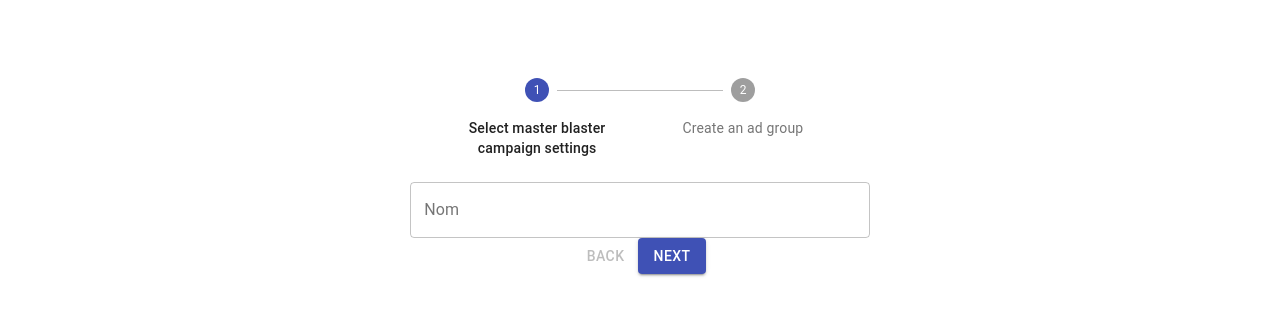
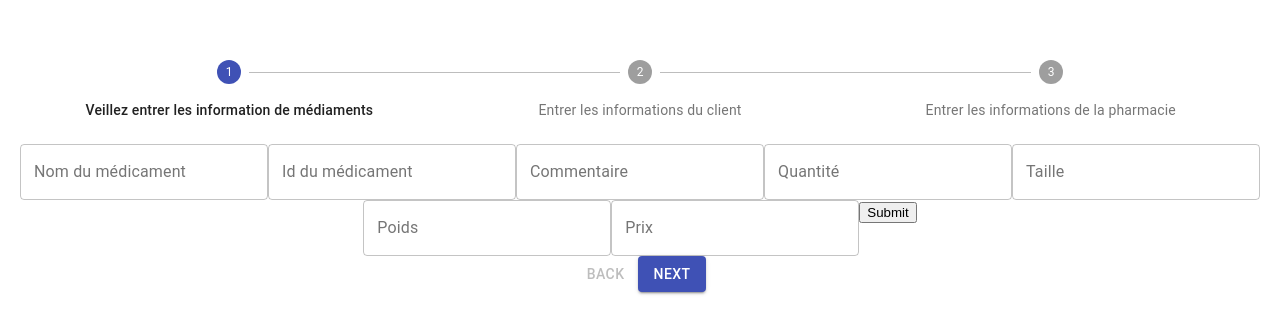
Before and after one commit to antoine-vl/wcs-takecare, a React (Create React App) app in the folder front-end/: page /FormulaireCommande in a window 1280 px wide. Shown: the part 236-570 px from the top of the page. Built offline with nearby package versions, Linux system fonts and the light colour scheme.

Commit message:
implantation de formulaire de commande

```diff
--- a/front-end/src/components/PharmacistSide/CommandPages/FormulaireCommande.js
+++ b/front-end/src/components/PharmacistSide/CommandPages/FormulaireCommande.js
@@ -1,302 +1,132 @@
-// import React, { Component } from 'react';
-// import axios from 'axios';
-// import PermanentDrawerLeft from '../PermanentDrawerLeft';
-
-
-// export class FormulaireCommande extends Component {
-//     constructor(props) {
-//         super(props)
-
-//         this.state = {
-//             name: '',
-//             surname: '',
-//             email: '',
-//             gsm: '',
-//             rue : '',
-//             numero: '',
-//             codePostal: '',
-//             ville: '',
-//             nameMedicament: '',
-//             idMedicament: '',
-//             commentaireClient: '',
-//             quantite: '',
-//             taille : '',
-//             poids: '',
-//             prix: '',
-//             namePharmacie: '',
-//             ruePharmacie: '',
-//             numeroPharmacie: '',
-//             codePostalPharmacie: '',
-//             villePharmacie: '',
-//             gsmPharmacie: '',
-//             }
-
-//     }
-
-
-//     updateForm = (event) => {
-//         this.setState(
-//             {[event.target.name] : event.target.value}
-//         )
-//     }
-
-//     handleSubmit = (event) => {
-//         event.preventDefault()
-//         axios.post('/commandes/user',this.state)
-//           .then(function (response) {
-//             console.log(`The response is : ${response}`);
-//           })
-//           .catch(function (error) {
-//             console.log(`this is a error : ${error}`);
-//           });
-//           console.log(this.state)
-//     }
-
-
-//     render(){
-//         // const {commandes} = this.state
-//         return(
-//             <>
-//             < PermanentDrawerLeft />
-//             <div className="headerForm">
-//                 <form onSubmit={this.handleSubmit}>
-//                     <fieldset className="formInfoClient">
-//                         <legend>Information client</legend>
-//                         <div><label>Nom
-//                         <input
-//                         type=""
-//                         onChange={this.updateForm}
-//                         name="name"
-//                         value={this.state.name}
-//                         ></input></label></div>
-
-//                         <div><label>Prénom
-//                         <input
-//                         type=""
-//                         onChange={this.updateForm}
-//                         name="surname"
-//                         value={this.state.surname}
-//                         ></input></label></div>
-
-//                         <div><label>Mail
-//                         <input
-//                         type=""
-//                         onChange={this.updateForm}
-//                         name="email"
-//                         value={this.state.email}
-//                         ></input></label></div>
-
-//                         <div><label>GSM
-//                         <input
-//                         type=""
-//                         onChange={this.updateForm}
-//                         name="gsm"
-//                         value={this.state.gsm}
-//                         ></input></label></div>
-
-//                         <div><label>Rue
-//                         <input
-//                         type=""
-//                         onChange={this.updateForm}
-//                         name="rue"
-//                         value={this.state.rue}
-//                         ></input></label></div>
-
-//                         <div><label>Numéros
-//                         <input
-//                         type=""
-//                         onChange={this.updateForm}
-//                         name="numero"
-//                         value={this.state.numero}
-//                         ></input></label></div>
-
-//                         <div><label>Code postal
-//                         <input
-//                         type=""
-//                         onChange={this.updateForm}
-//                         name="codePostal"
-//                         value={this.state.codePostal}
-//                         ></input></label></div>
-
-//                         <div><label>Ville
-//                         <input
-//                         type=""
-//                         onChange={this.updateForm}
-//                         name="ville"
-//                         value={this.state.ville}
-//                         ></input></label></div>
-//                     </fieldset>
-//                     <fieldset className="formMedicament">
-//                         <legend>Médicament</legend>
-//                         <div><label>Nom du mécidament
-//                         <input
-//                         type=""
-//                         onChange={this.updateForm}
-//                         name="nameMedicament"
-//                         value={this.state.nameMedicament}
-//                         ></input></label></div>
-
-//                         <div><label>Id du médicament
-//                         <input
-//                         type=""
-//                         onChange={this.updateForm}
-//                         name="idMedicament"
-//                         value={this.state.idMedicament}
-//                         ></input></label></div>
-
-//                         <div><label>Commentaire au client
-//                         <input
-//                         type=""
-//                         onChange={this.updateForm}
-//                         name="commentaireClient"
-//                         value={this.state.commentaireClient}
-//                         ></input></label></div>
-
-//                         <div><label>Quantité
-//                         <input
-//                         type=""
-//                         onChange={this.updateForm}
-//                         name="quantite"
-//                         value={this.state.quantite}
-//                         ></input></label></div>
-
-//                         <div><label>Taille
-//                         <input
-//                         type=""
-//                         onChange={this.updateForm}
-//                         name="taille"
-//                         value={this.state.taille}
-//                         ></input></label></div>
-
-//                         <div><label>Poids
-//                         <input
-//                         type=""
-//                         onChange={this.updateForm}
-//                         name="poids"
-//                         value={this.state.poids}
-//                         ></input></label></div>
-
-//                         <div><label>Prix
-//                         <input
-//                         type=""
-//                         onChange={this.updateForm}
-//                         name="prix"
-//                         value={this.state.prix}
-//                         ></input></label></div>
-//                     </fieldset>
-//                     <fieldset className="formInfoPharmacien">
-//                         <legend>Information pharmacie</legend>
-//                         <div><label>Nom de la pharmacie
-//                         <input
-//                         type=""
-//                         onChange={this.updateForm}
-//                         name="namePharmacie"
-//                         value={this.state.namePharmacie}
-//                         ></input></label></div>
-
-//                         <div><label>Rue de la pharmacie
-//                         <input
-//                         type=""
-//                         onChange={this.updateForm}
-//                         name="ruePharmacie"
-//                         value={this.state.ruePharmacie}
-//                         ></input></label></div>
-
-//                         <div><label>Numéro de la pharmacie
-//                         <input
-//                         type=""
-//                         onChange={this.updateForm}
-//                         name="numeroPharmacie"
-//                         value={this.state.numberPharmacie}
-//                         ></input></label></div>
-
-//                         <div><label>Code postal de la pharmacie
-//                         <input
-//                         type=""
-//                         onChange={this.updateForm}
-//                         name="codePostalPharmacie"
-//                         value={this.state.codePostalPharmacie}
-//                         ></input></label></div>
-
-//                         <div><label>Ville de la pharmacie
-//                         <input
-//                         type=""
-//                         onChange={this.updateForm}
-//                         name="villePharmacie"
-//                         value={this.state.villePharmacie}
-//                         ></input></label></div>
-
-//                         <div><label>GSM de la pharmacie
-//                         <input
-//                         type=""
-//                         onChange={this.updateForm}
-//                         name="gsmPharmacie"
-//                         value={this.gsmPharmacie}
-//                         ></input></label></div>
-
-//                     </fieldset>
-
-//                         <button>Submit</button>
-//                 </form>
-//             </div>
-//             </>
-
-//         )}
-// }
-
-// export default FormulaireCommande;
-
-
-import React from 'react';
+import React, { Component } from 'react'
 import Stepper from '@material-ui/core/Stepper';
 import Step from '@material-ui/core/Step';
 import StepLabel from '@material-ui/core/StepLabel';
 import Button from '@material-ui/core/Button';
 import Typography from '@material-ui/core/Typography';
 import TextField from '@material-ui/core/TextField';
-import { makeStyles } from '@material-ui/core/styles';
-import Dashboard from '../Dashboard';
+import Checkbox from '@material-ui/core/Checkbox';
 
 
-function getSteps() {
-  return ['Select master blaster campaign settings', 'Create an ad group',];
+class HorizontalLabelPositionBelowStepper extends Component {
+  constructor(props) {
+    super(props);
+    this.state = {
+      activePage: {
+        activeStep : 0,
+      },
+      commande:{
+        medicament: {
+          nameMedicament: '',
+          idMedicament: '',
+          commentaireClient: '',
+          quantite: '',
+          taille : '',
+          poids: '',
+          prix: '',
+          prescription: false,
+        },
+        lastName: '',
+        firstName: '',
+        email: '',
+        gsm: '',
+        rue : '',
+        numero: '',
+        codePostal: '',
+        ville: '',
+        namePharmacie: '',
+        ruePharmacie: '',
+        numeroPharmacie: '',
+        codePostalPharmacie: '',
+        villePharmacie: '',
+        gsmPharmacie: '',
+      }
+    }
   }
 
-function getStepContent(stepIndex) {
+  render() {
+
+// const handleChangeCheckbox = () => {
+//   this.state.commande.medicament.prescription === false ?
+//   this.setState({commande:{ medicament:{prescription: true}}})
+//   :
+//   this.setState({commande:{ medicament:{prescription: false}}})
+// };
+
+const updateForm = (event) => {
+  event.preventDefault();
+  this.setState({commande: {medicament:{ [event.target.id]: event.target.value}}})
+  console.log(event.target)
+};
+
+const updateFormContact = (event) => {
+  event.preventDefault();
+  this.setState({commande: { [event.target.id]: event.target.value}})
+  console.log(event.target)
+};
+
+    function getStepContent(stepIndex, state) {
       switch (stepIndex) {
         case 0:
-      return <div><form className="formClient" noValidate autoComplete="on">
-                <TextField id="lastName-basic" label="Nom" variant="outlined" />
+          return <div><form className="formulaireMedicamant" noValidate autoComplete="on">
+                  <TextField value={state.commande.medicament.nameMedicament} onChange={updateForm} id="nameMedicament" label="Nom du médicament" variant="outlined" />
+                  <TextField value={state.commande.medicament.idMedicament} onChange={updateForm} id="idMedicament" label="Id du médicament" variant="outlined" />
+                  <TextField value={state.commande.medicament.commentaireClient} onChange={updateForm} id="commentaireClient" label="Commentaire" variant="outlined" />
+                  <TextField value={state.commande.medicament.quantite} onChange={updateForm} id="quantite" label="Quantité" variant="outlined" />
+                  <TextField value={state.commande.medicament.taille} onChange={updateForm} id="taille" label="Taille" variant="outlined" />
+                  <TextField value={state.commande.medicament.poids} onChange={updateForm} id="poids" label="Poids" variant="outlined" />
+                  <TextField value={state.commande.medicament.prix} onChange={updateForm} id="prix" label="Prix" variant="outlined" />
+                  {/* <Checkbox onChange={handleChangeCheckbox} value="secondary" color="primary" /> */}
+                  <button>Submit</button>
+                </form>
 
+                </div>;
+        case 1:
+          return <div><form className="formulaireClient" noValidate autoComplete="on">
+                  <TextField value={state.commande.lastName} onChange={updateFormContact} id="lastName" label="Nom" variant="outlined" />
+                  <TextField value={state.commande.firstName} onChange={updateFormContact} id="firstName" label="Prénom" variant="outlined" />
+                  <TextField value={state.commande.email} onChange={updateFormContact} id="email" label="E-mail" variant="outlined" />
+                  <TextField value={state.commande.gsm} onChange={updateFormContact} id="gsm" label="Numéro de téléphone" variant="outlined" />
+                  <TextField value={state.commande.rue} onChange={updateFormContact} id="rue" label="Rue" variant="outlined" />
+                  <TextField value={state.commande.numero} onChange={updateFormContact} id="numero" label="Numéro" variant="outlined" />
+                  <TextField value={state.commande.codePostal} onChange={updateFormContact} id="codePostal" label="Code postal" variant="outlined" />
+                  <TextField value={state.commande.ville} onChange={updateFormContact} id="ville" label="Ville" variant="outlined" />
                 </form></div>;
-    case 1:
-      return <TextField id="lastName-basic" label="Prénom" variant="outlined" />;
+        case 2:
+          return <div><form className="formulairePharmacie" noValidate autoComplete="on">
+                  <TextField value={state.commande.namePharmacie} onChange={updateFormContact} id="namePharmacie" label="Nom" variant="outlined" />
+                  <TextField value={state.commande.gsmPharmacie} onChange={updateFormContact} id="gsmPharmacie" label="Rue" variant="outlined" />
+                  <TextField value={state.commande.ruePharmacie} onChange={updateFormContact} id="ruePharmacie" label="Prénom" variant="outlined" />
+                  <TextField value={state.commande.numeroPharmacie} onChange={updateFormContact} id="numeroPharmacie" label="E-mail" variant="outlined" />
+                  <TextField value={state.commande.codePostalPharmacie} onChange={updateFormContact} id="codePostalPharmacie" label="Numéro de téléphone" variant="outlined" />
+                </form></div>;
           return 'Unknown stepIndex';
       }
     }
 
-export default function HorizontalLabelPositionBelowStepper() {
-
-  const [activeStep, setActiveStep] = React.useState(0);
   const steps = getSteps();
 
+  function getSteps() {
+    return ['Veillez entrer les information de médiaments', 'Entrer les informations du client', 'Entrer les informations de la pharmacie'];
+  }
+
   const handleNext = () => {
-    setActiveStep(prevActiveStep => prevActiveStep + 1);
+    this.setState({activePage:{ activeStep: this.state.activePage.activeStep + 1}})
   };
 
   const handleBack = () => {
-    setActiveStep(prevActiveStep => prevActiveStep - 1);
+    this.setState({activePage:{ activeStep: this.state.activePage.activeStep - 1 }})
   };
 
   const handleReset = () => {
-    setActiveStep(0);
+    this.setState({activePage:{  activeStep: 0}})
   };
 
 
   return (
 
     <div className="f">
-                    <Stepper activeStep={activeStep} alternativeLabel>
+        <Stepper activeStep={this.state.activePage.activeStep} alternativeLabel>
         {steps.map(label => (
         <Step key={label}>
             <StepLabel>{label}</StepLabel>
@@ -304,24 +134,24 @@ export default function HorizontalLabelPositionBelowStepper() {
         ))}
         </Stepper>
         <div>
-                    {activeStep === steps.length ? (
+        {this.state.activePage.activeStep === steps.length ? (
         <div>
             <Typography className="r">All steps completed</Typography>
             <Button onClick={handleReset}>Reset</Button>
         </div>
         ) : (
         <div>
-                        <Typography className="d">{getStepContent(activeStep)}</Typography>
+  <Typography className="d">{getStepContent(this.state.activePage.activeStep, this.state)}</Typography>
             <div>
             <Button
-                            disabled={activeStep === 0}
+                disabled={this.state.activePage.activeStep === 0}
                 onClick={handleBack}
                 className="v"
             >
                 Back
             </Button>
             <Button variant="contained" color="primary" onClick={handleNext}>
-                            {activeStep === steps.length - 1 ? 'Finish' : 'Next'}
+                {this.state.activePage.activeStep === steps.length - 1 ? 'Finish' : 'Next'}
             </Button>
             </div>
         </div>
@@ -330,3 +160,7 @@ export default function HorizontalLabelPositionBelowStepper() {
     </div>
   );
   }
+}
+
+
+export default HorizontalLabelPositionBelowStepper;
```
Lines whose indentation alone changed are shown as unchanged.
